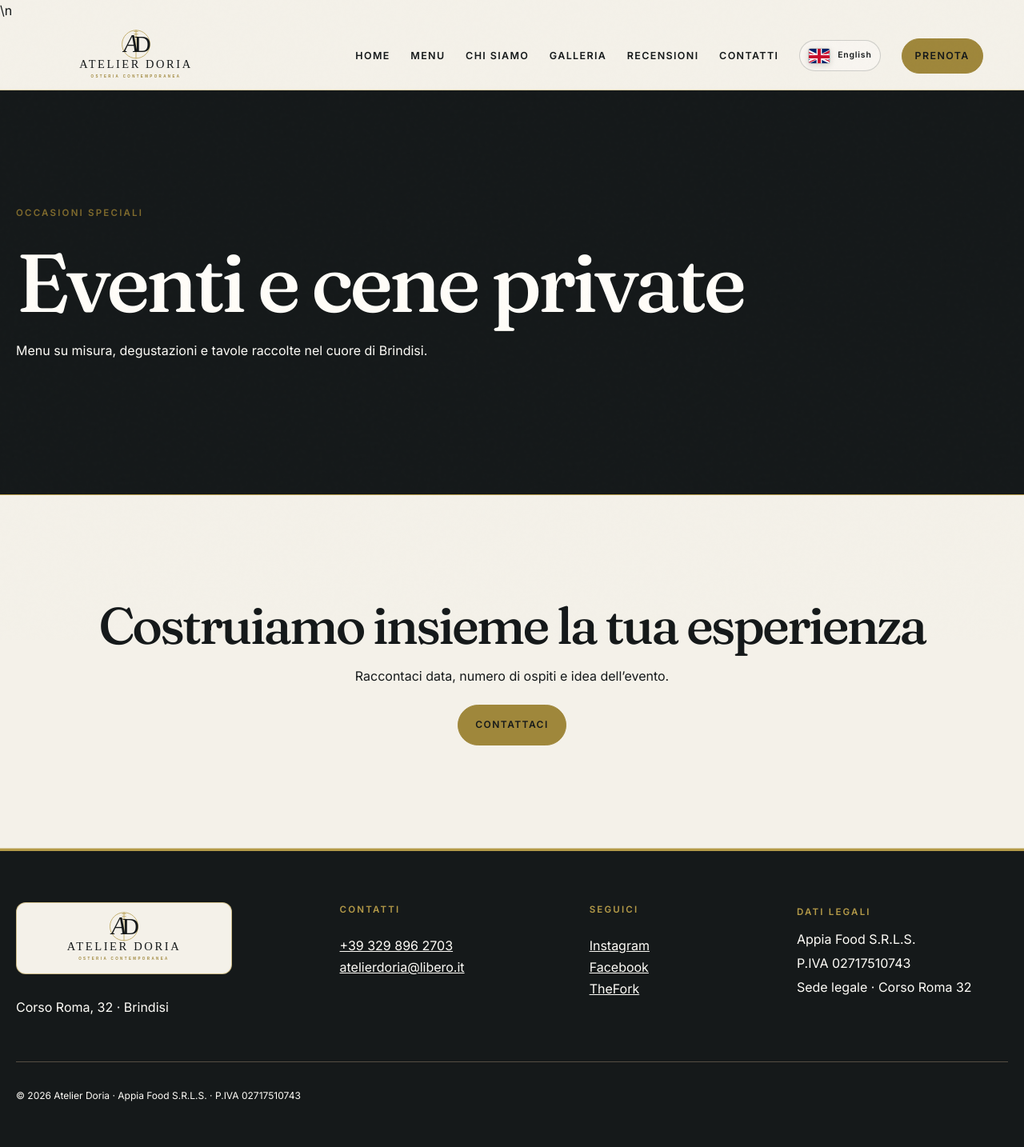
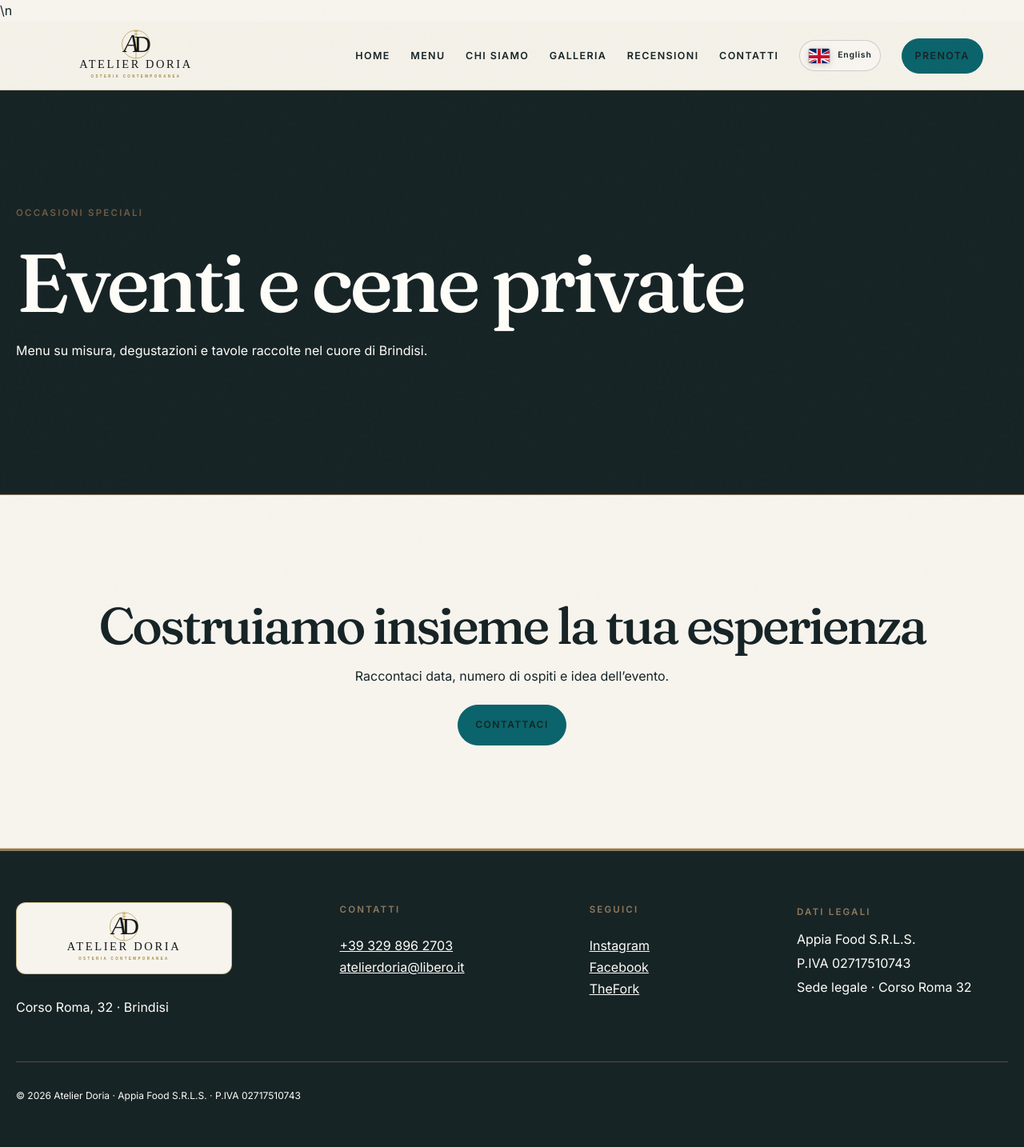
Before and after one commit to Sev3nB/atelierDoria, a Flask app: page /eventi in a window 1280 px wide. Shown: the whole page at 80% size. Run offline with Flask 3, Linux system fonts and the light colour scheme.

Commit message:
Extract palette from supplied logo

```diff
--- a/static/css/variables.css
+++ b/static/css/variables.css
@@ -1,14 +1,23 @@
 :root {
-  /* Palette derived from the Atelier Doria logo */
-  --wine: #9f873b;
-  --olive: #202526;
-  --gold: #b49a48;
-  --cream: #f4f1e9;
-  --dark: #15191a;
-  --neutral: #d7d0c2;
+  /* Palette extracted from the supplied Atelier Doria logo */
+  --teal: #0b636b;
+  --deep-teal: #063f44;
+  --bronze: #8f795d;
+  --bronze-dark: #6f5b43;
+  --sand: #d5c2a3;
+  --cream: #f7f4ee;
+  --warm-paper: #ebe5da;
+  --dark: #172426;
+  --neutral: #d8d2c7;
   --white: #fffdf8;
-  --brass-dark: #806b2d;
-  --ink-soft: #34393a;
+
+  /* Backward-compatible aliases used throughout the existing theme */
+  --wine: var(--teal);
+  --olive: var(--deep-teal);
+  --gold: var(--bronze);
+  --brass-dark: var(--bronze-dark);
+  --ink-soft: #33484a;
+
   --serif: "Fraunces", Georgia, serif;
   --sans: "Inter", Arial, sans-serif;
   --space: clamp(5rem, 10vw, 9rem);
```
